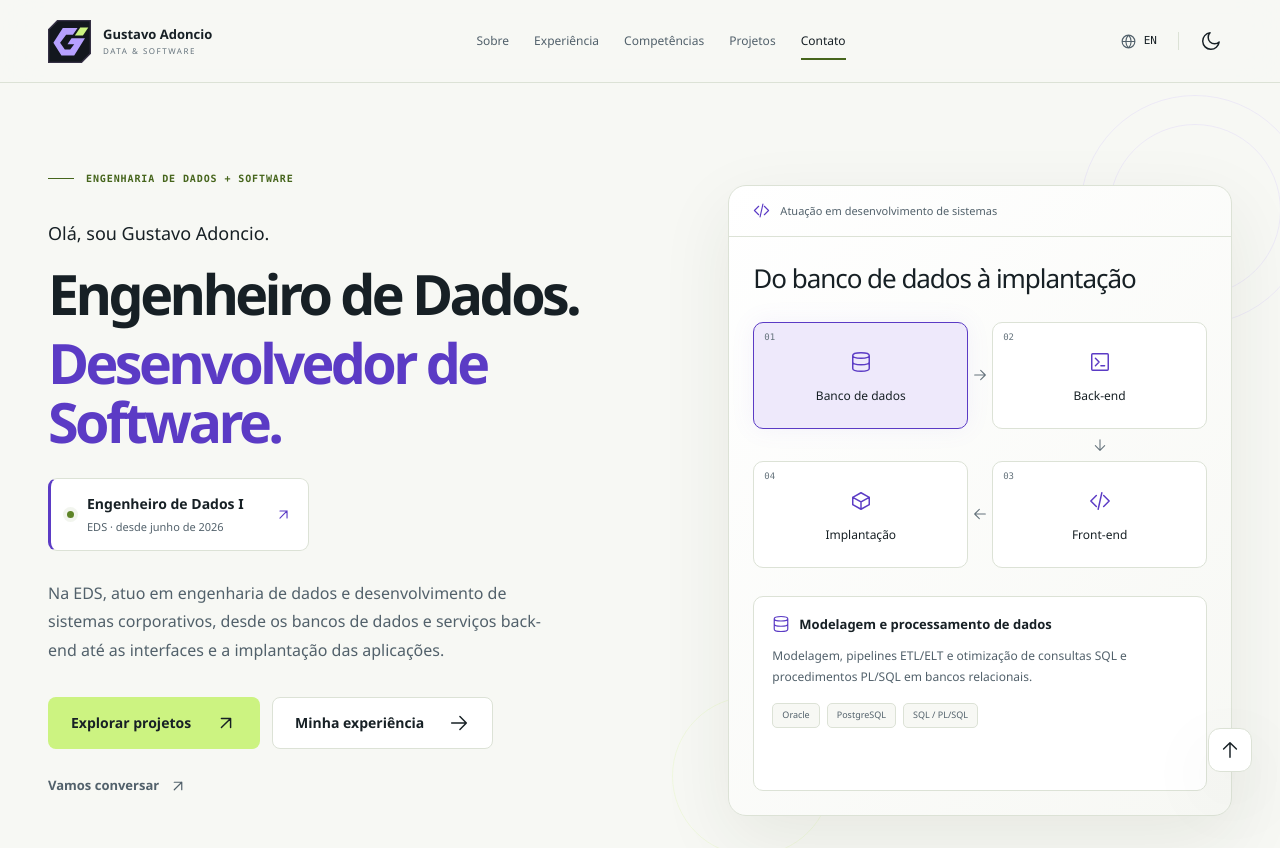
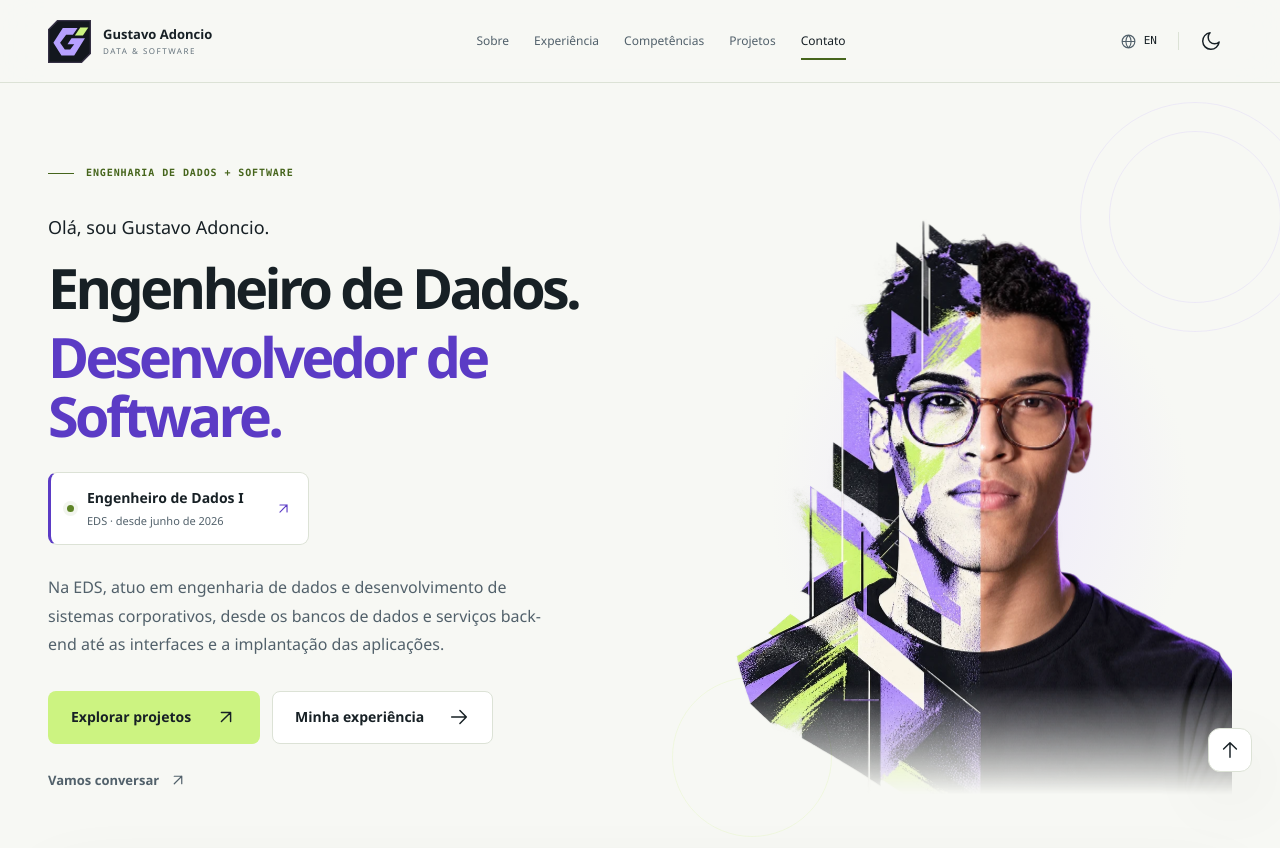
Before and after one commit to Adonccio/portfolio, a React (Vite) app: page / in a window 1280 px wide. Shown: the top 848 px of the page. Built offline with nearby package versions, Linux system fonts and the light colour scheme.

Commit message:
adiçao de imagem artistica

```diff
--- a/src/App.css
+++ b/src/App.css
@@ -62,6 +62,11 @@
 .hero-actions { display: flex; gap: 12px; flex-wrap: wrap; margin-top: 32px; }
 .hero-contact { margin-top: 26px; color: var(--muted); }
 .hero-visual { position: relative; isolation: isolate; padding-top: 20px; }
+.hero-art { position: relative; margin: 0; width: 100%; max-width: 540px; margin-inline: auto; }
+.hero-art::before { content: ''; position: absolute; inset: 10% 8% 8%; border-radius: 50%; background: radial-gradient(ellipse, var(--purple-soft), transparent 70%); z-index: -1; }
+.hero-art-motion { transform-origin: 50% 75%; }
+.hero-art img { display: block; width: 100%; height: auto; aspect-ratio: 5 / 6; object-fit: contain; mask-image: linear-gradient(to bottom, #000 82%, transparent 100%); }
+.hero-capabilities { position: relative; margin-top: 56px; }
 .orb { position: absolute; width: 230px; height: 230px; border: 1px solid rgba(182, 160, 255, .17); border-radius: 50%; z-index: -1; }
 .orb-one { top: -70px; right: -78px; }
 .orb-one::before { content: ''; position: absolute; inset: 28px; border: inherit; border-radius: inherit; }
@@ -387,3 +392,26 @@ html[data-navigating='true'] .site-header::after { opacity: .8; animation: secti
   .stage-name { font-size: 11px; }
   .hero-bottom > span { max-width: 145px; }
 }
+
+/* Keep the development panel below the portrait without crowding the opening. */
+@media (min-width: 1001px) {
+  .hero-capabilities .flow-card { display: grid; grid-template-columns: 1.65fr 1fr; }
+  .hero-capabilities .flow-topline, .hero-capabilities .flow-heading { grid-column: 1 / -1; }
+  .hero-capabilities .flow-heading { padding-top: 22px; }
+  .hero-capabilities .flow-heading h2 { font-size: 24px; }
+  .hero-capabilities .flow-diagram { padding-block: 24px; }
+  .hero-capabilities .flow-stages { grid-template-columns: repeat(4, minmax(0, 1fr)); gap: 24px; }
+  .hero-capabilities .flow-stage { min-height: 145px; justify-content: center; }
+  .hero-capabilities .stage-frontend, .hero-capabilities .stage-deployment { grid-column: auto; grid-row: auto; }
+  .hero-capabilities .stage-connector { left: auto; right: -21px; top: calc(50% - 8px); bottom: auto; transform: none; }
+  .hero-capabilities .connector-backend .icon { transform: rotate(-90deg); }
+  .hero-capabilities .flow-detail { margin-top: 24px; margin-left: 0; min-height: 195px; }
+}
+@media (max-width: 1000px) {
+  .hero-capabilities { max-width: 620px; margin-inline: auto; }
+}
+@media (max-width: 760px) {
+  .hero-art { max-width: 400px; }
+  .hero-visual { margin-top: -12px; }
+  .hero-capabilities { margin-top: 28px; }
+}
--- a/src/components/Hero.jsx
+++ b/src/components/Hero.jsx
@@ -1,6 +1,7 @@
 import { useRef } from 'react'
 import { useTranslation } from 'react-i18next'
 import { useReveal } from '../hooks/useReveal'
+import portraitArt from '../assets/hero-portrait.webp'
 import DataFlow from './DataFlow'
 import Icon from './ui/Icon'
 
@@ -31,8 +32,16 @@ export default function Hero() {
           <div className="hero-visual">
             <div className="orb orb-one" aria-hidden="true" />
             <div className="orb orb-two" aria-hidden="true" />
-            <DataFlow />
+            <figure className="hero-art" data-reveal>
+              <div className="hero-art-motion" data-float>
+                <img src={portraitArt} alt={t('hero.portraitArt')} width="960" height="1152"
+                  loading="eager" decoding="async" />
+              </div>
+            </figure>
           </div>
+        </div>
+        <div className="hero-capabilities">
+          <DataFlow />
         </div>
         <div className="hero-bottom" data-reveal>
           <a href="#sobreMim"><Icon name="down" />{t('hero.scroll')}</a>
--- a/src/locales/en.json
+++ b/src/locales/en.json
@@ -30,7 +30,8 @@
     "scroll": "Scroll to explore",
     "degree": "Degree in Information Systems",
     "occupation": "Data Engineer I",
-    "company": "EDS · since June 2026"
+    "company": "EDS · since June 2026",
+    "portraitArt": "Artistic portrait of Gustavo Adoncio with a neutral expression, half photographic and half violet and lime graphic shapes"
   },
   "flow": {
     "label": "Systems development experience",
--- a/src/locales/pt.json
+++ b/src/locales/pt.json
@@ -30,7 +30,8 @@
     "scroll": "Role para explorar",
     "degree": "Graduado em Sistemas de Informação",
     "occupation": "Engenheiro de Dados I",
-    "company": "EDS · desde junho de 2026"
+    "company": "EDS · desde junho de 2026",
+    "portraitArt": "Retrato artístico de Gustavo Adoncio com expressão neutra, metade fotográfica e metade em formas gráficas violeta e verde-lima"
   },
   "flow": {
     "label": "Atuação em desenvolvimento de sistemas",
```
Also changed, not shown: src/assets/hero-portrait.webp (added).
